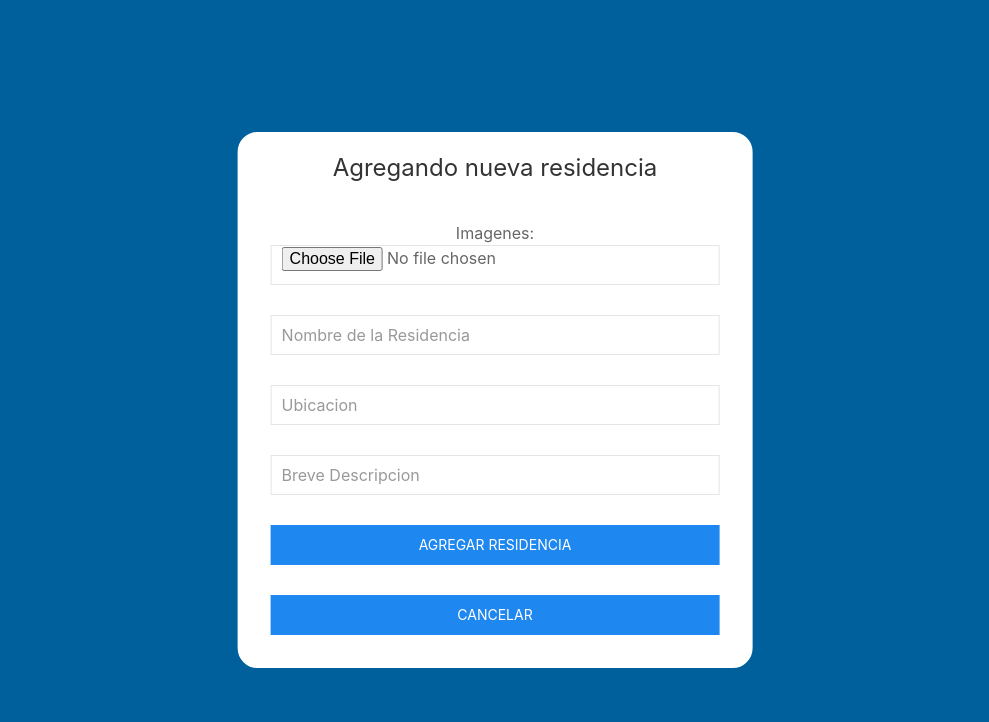
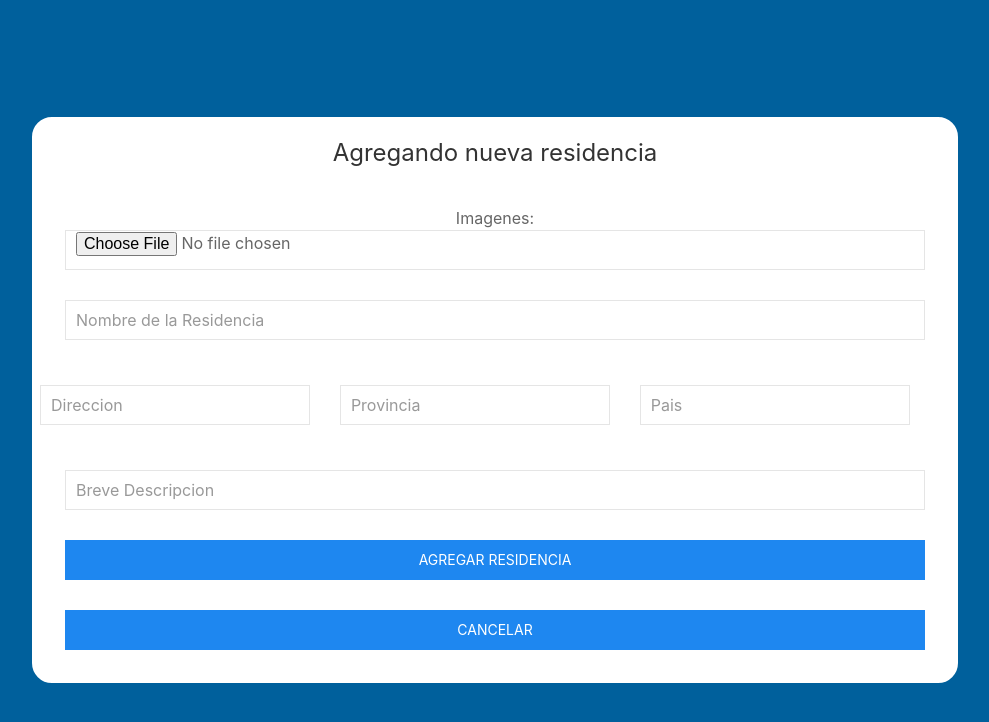
Before and after one commit to anaalazaro/IngenieriaSoftware2, a PHP site: page /pantalla-agregar-residencia.php in a window 1280 px wide. Shown: the top 722 px of the page, without its empty margins (145-1134 px from the left). Run offline with PHP 8.4, Linux system fonts and the light colour scheme.

Commit message:
Update pantalla-agregar-residencia.php

```diff
--- a/HSH/pantalla-agregar-residencia.php
+++ b/HSH/pantalla-agregar-residencia.php
@@ -25,9 +25,19 @@
           <div class="uk-width-1-1 uk-padding-small">
             <input id="nombre"  name="nombre" type="text" class="uk-input" placeholder="Nombre de la Residencia" >
           </div>
-          <div class="uk-width-1-1 uk-padding-small">
-            <input id="ubicacion"type="text" name="ubicacion" class="uk-input" placeholder="Ubicacion" >
+
+          <div class="uk-child-width-expand@s uk-padding-small" uk-grid>
+            <div class="uk-width-1-3 uk-padding-small">
+              <input id="ubicacion"type="text" name="direccion" class="uk-input" placeholder="Direccion" >
+            </div>
+            <div class="uk-width-1-3 uk-padding-small">
+              <input id="ubicacion"type="text" name="provincia" class="uk-input" placeholder="Provincia" >
+            </div>
+            <div class="uk-width-1-3 uk-padding-small">
+              <input id="ubicacion"type="text" name="pais" class="uk-input" placeholder="Pais" >
+            </div>
           </div>
+
           <div class="uk-width-1-1 uk-padding-small">
             <input id="descripcion" name="descripcion" type="text" class="uk-input" placeholder="Breve Descripcion"  >
           </div>
```
